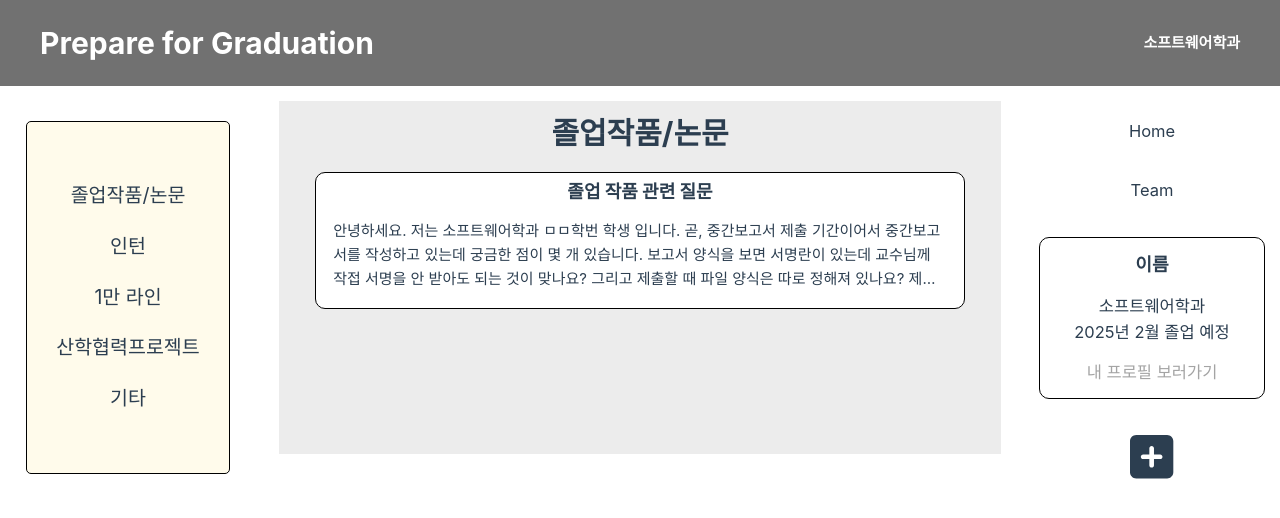
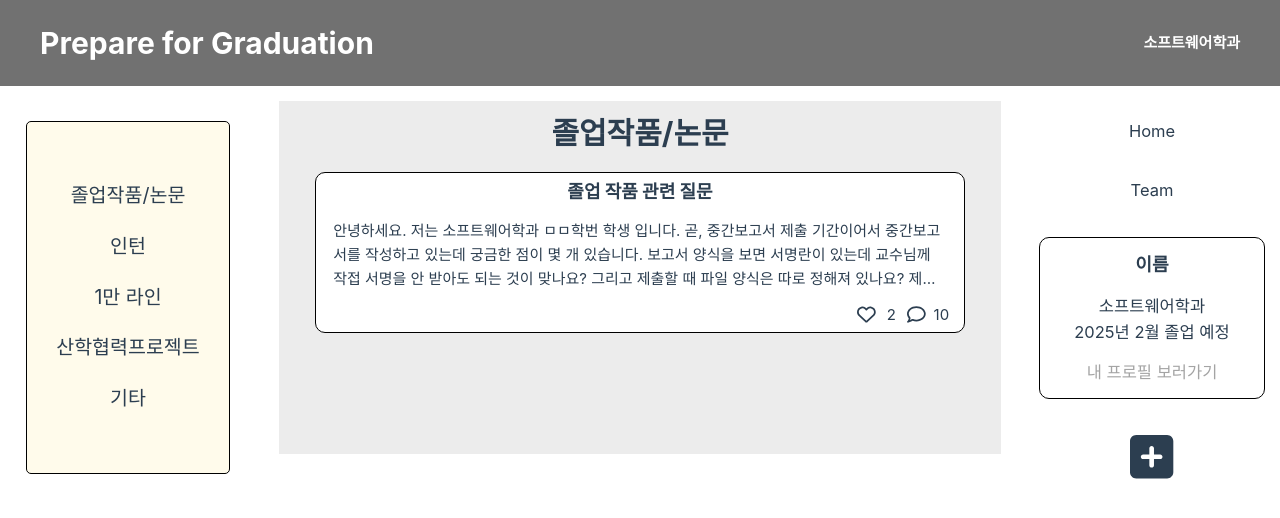
Before and after one commit to yu9i/ISE_Team8, a Vue app in the folder team8/: page / in a window 1280 px wide. Shown: the top 518 px of the page. Built offline with nearby package versions, Linux system fonts and the light colour scheme.

Commit message:
likecomment

```diff
--- a/team8/src/Community.vue
+++ b/team8/src/Community.vue
@@ -4,7 +4,7 @@
 </script>
 
 <template>
-  <div class="main" :style="{}">
+  <div class="main">
     <div class="main-community">
       <div class="main-menu">
         <div class="main-menu-box">
@@ -25,8 +25,10 @@
             <div id="post-det">안녕하세요. 저는 소프트웨어학과 ㅁㅁ학번 학생 입니다. 곧, 중간보고서 제출 기간이어서 중간보고서를 작성하고 있는데 궁금한 점이 몇 개 있습니다. 보고서 양식을 보면 서명란이 있는데 교수님께 작접 서명을 안 받아도 되는 것이 맞나요? 그리고 제출할 때 파일 양식은 따로 정해져 있나요? 제출 양식 관련 내용이 안 적혀져 있어서 질문 드립니다.</div>
           </div>
           <div class="likecomment">
-            <div class="like"></div>
-            <div class="comment"></div>
+            <div class="like-icon"><font-awesome-icon icon="fa-regular fa-heart" size="lg"/></div>
+            <div class="like-num">2</div>
+            <div class="comment-icon"><font-awesome-icon icon="fa-regular fa-comment" size="lg"/></div>
+            <div class="comment-num">10</div>
           </div>
         </div>
         <div v-for="post in posts" :key="post.id" class="post">
@@ -34,6 +36,12 @@
           <div class="post-content">
             <div id="post-pic"></div>
             <div id="post-det">{{post.content}}</div>
+          </div>
+          <div class="likecomment">
+            <div class="like-icon"><font-awesome-icon icon="fa-regular fa-heart" size="lg"/></div>
+            <div class="like-num">{{post.good}}</div>
+            <div class="comment-icon"><font-awesome-icon icon="fa-regular fa-comment" size="lg"/></div>
+            <div class="comment-num">{{post.comment.length}}</div>
           </div>
         </div>
       </div>
@@ -107,10 +115,6 @@
         }
       },
 
-      AddPost(){
-        console.log(this.AddPost);
-      },
-
       PostAll(){
         this.titleLength = this.PostForm.title.length;
         this.contentLength = this.PostForm.content.length;
@@ -137,7 +141,7 @@
         this.PostForm.content = "";
         this.PostForm.file = "";
         this.contentLength = 0;
-        this.AddPost = false;
+        this.ShowAddPost = false;
       },
     }
   }
@@ -235,6 +239,19 @@
   -webkit-box-orient: vertical;
   overflow: hidden;
   text-overflow: ellipsis;
+}
+
+.main-posts > .post > .likecomment {
+  display: flex;
+  flex-direction: row;
+  flex-wrap: wrap;
+  justify-content: flex-end;
+  align-items: center;
+  padding-right: 5px;
+}
+
+.main-posts > .post > .likecomment > div {
+  width: 25px;
 }
 
 .main-page {
```
